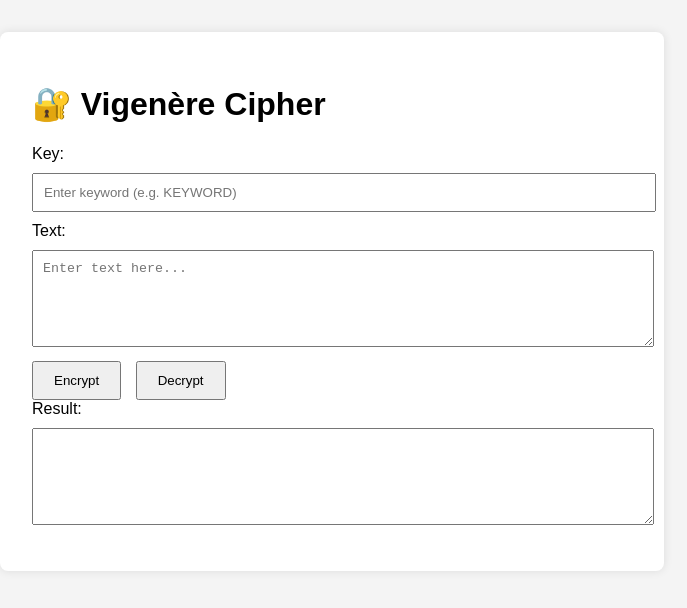
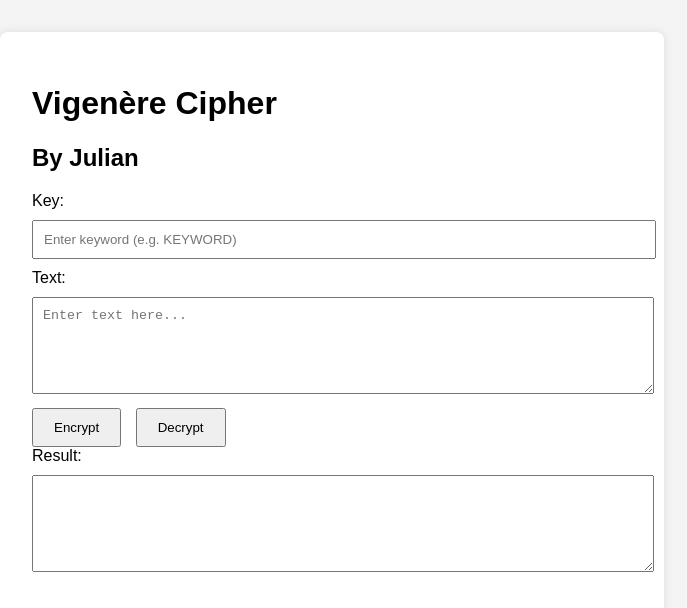
Before and after one commit to peanutbutter-the-jellyfish/vigenere-cipher, a plain HTML site: page index.html in a window 1280 px wide. Shown: the whole page, without its empty margins (308-995 px from the left). Drawn offline with Linux system fonts and the light colour scheme.

Commit message:
Update index.html
Adds name of creator

```diff
--- a/index.html
+++ b/index.html
@@ -13,7 +13,8 @@
 </head>
 <body>
   <div class="container">
-    <h1>🔐 Vigenère Cipher</h1>
+    <h1> Vigenère Cipher</h1>
+    <h2> By Julian</h2>
     <label>Key:</label>
     <input type="text" id="key" placeholder="Enter keyword (e.g. KEYWORD)" />
 
```
